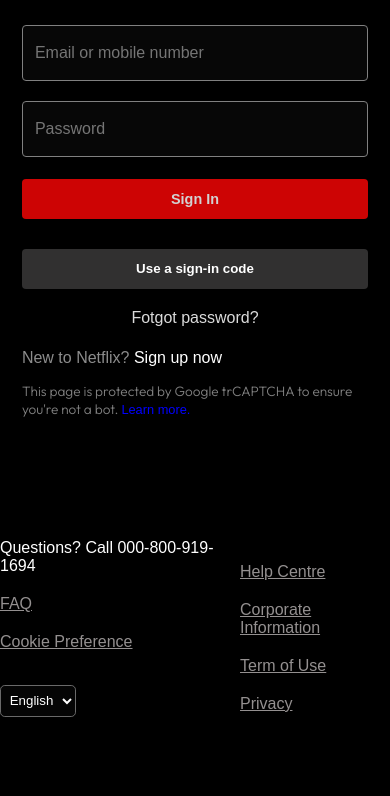
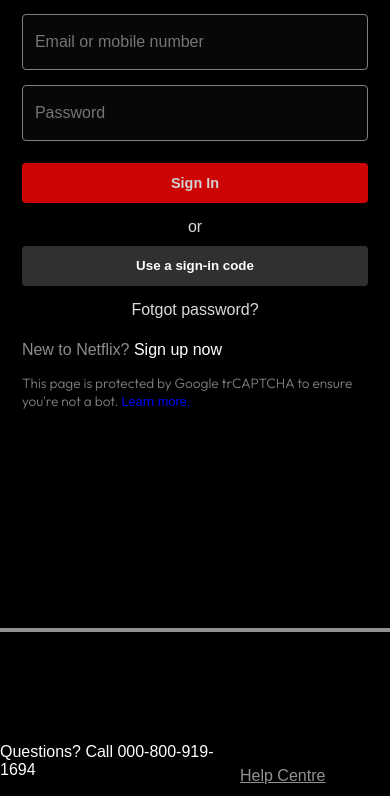
Before and after one commit to ujjwalgaekwad/netflixui-clone, a plain HTML site: page signin.html in a window 390 px wide. Shown: the part 164-960 px from the top of the page. Drawn offline with Linux system fonts and the light colour scheme.

Commit message:
style changes

```diff
--- a/signin.css
+++ b/signin.css
@@ -150,14 +150,14 @@
 }
 
 p {
-    margin-top: 20px;
+    margin-top: 15px;
     text-align: center;
     cursor: pointer;
 }
 
 #bottom-btn {
     height: 40px;
-    margin-top: 30px;
+    margin-top: 10px;
     color: #fff;
     background-color: rgba(245, 241, 241, 0.2);
     border-radius: 4px;
@@ -224,6 +224,7 @@
     background-color: #222222;
 }
 
+
 /* Media queries */
 @media (max-width: 645px) {
     /* #logo {
@@ -231,7 +232,7 @@
         text-align: start;
     } */
     .nav-signin {
-        height: 600px;
+        height: 800px;
         background-image: none;
         background-color: black;
     }
@@ -239,9 +240,13 @@
         width: 100%;
     }
     .content {
-        padding: 2vh 1vw;
+        padding: 0.7vh 1vw;
     }
     .privacy {
         display: none;
     }
+    .line {
+        height: 4px;
+        background-color: #949090;
+    }
 }
--- a/signin.html
+++ b/signin.html
@@ -27,12 +27,12 @@
                         <p id="password-para"></p>
                         <button class="signup-btn" id="signup-btn" action="index.html" onclick="cheeking()">Sign
                             In</button>
-                        <!-- <p>or</p> -->
+                        <p class="or">or</p>
                         <button id="bottom-btn" onclick="signInCode()">
                             <a id="b-btn" href="#" action="index.html">Use a sign-in code </a>
                         </button>
 
-                        <p id="f-password">Fotgot password?</p>
+                        <p class="forgot-password" id="f-password" >Fotgot password?</p>
                         <h4>New to Netflix? <a class="singup-now" id="singup-now" href="index.html">Sign up now</a></h4>
                         <h5>This page is protected by Google trCAPTCHA to ensure you're not a bot. <a class="learn-more"
                                 onclick="learnMoreDetails()">Learn more.</a></h5>
@@ -45,6 +45,7 @@
                 </div>
             </div>
         </header>
+        <div class="line"></div>
             <footer class="footer">
                 <div class="footer-details">
                     <ul>
```
